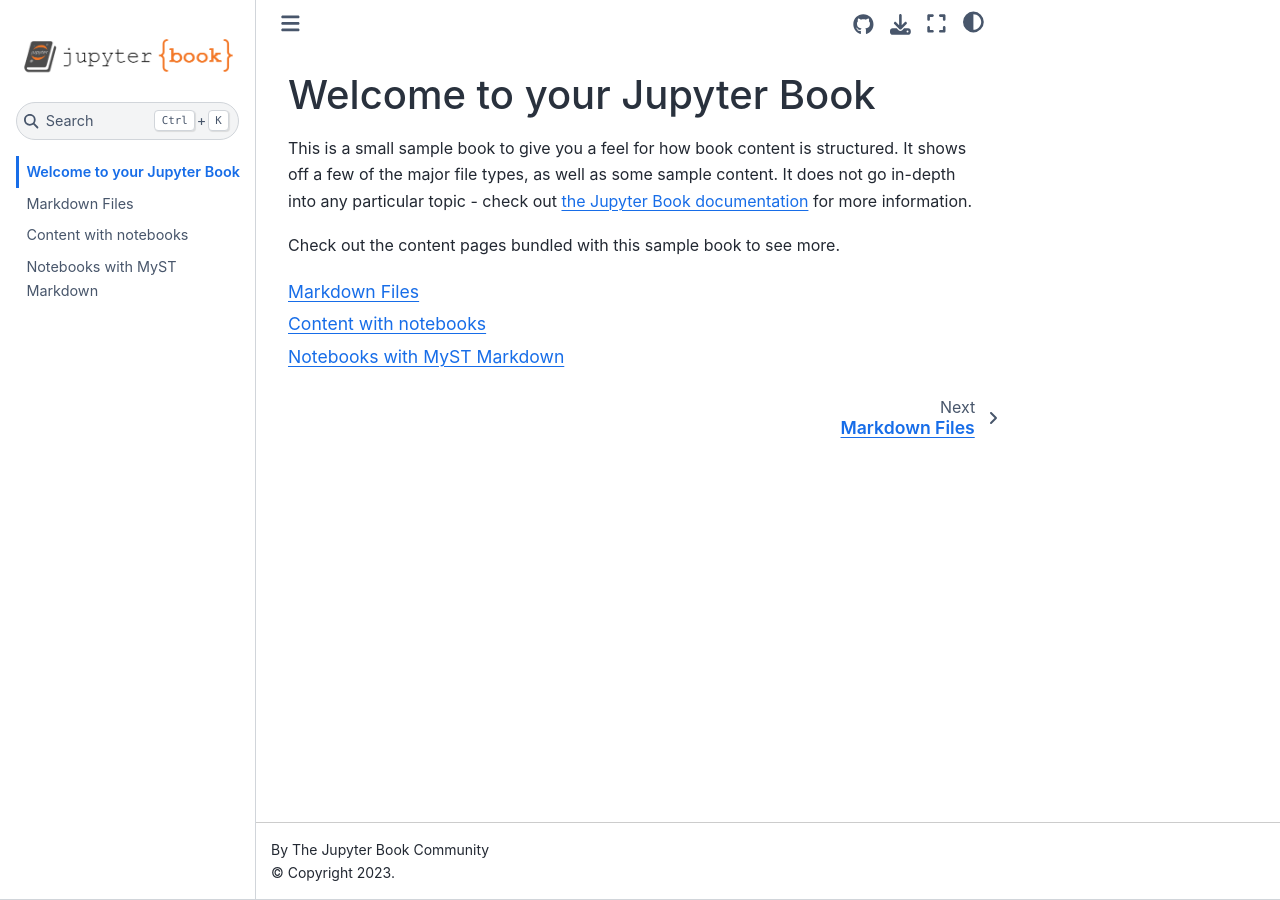
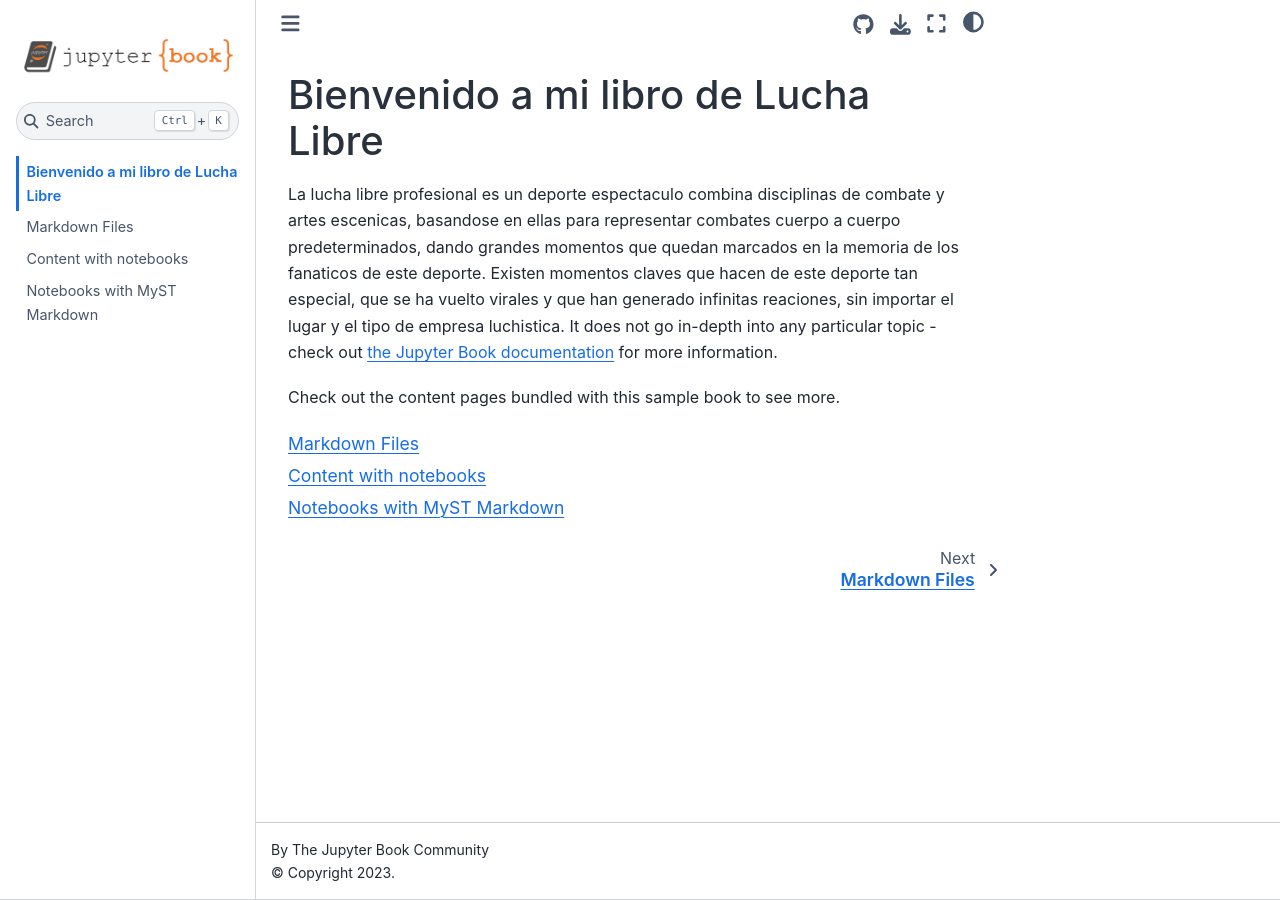
Before and after one commit to JeffersonQc/milibro, a Jupyter Book: the page built from intro.md, in a window 1280 px wide. Built offline with Jupyter Book 1.0.4 settings and Sphinx 7.4.7 and the Sphinx Book theme 1.1.4, drawn with Linux system fonts in a browser that asks for light colours.

Commit message:
archivos de milibro

```diff
--- a/intro.md
+++ b/intro.md
@@ -1,8 +1,7 @@
-# Welcome to your Jupyter Book
+# Bienvenido a mi libro de Lucha Libre
 
-This is a small sample book to give you a feel for how book content is
-structured.
-It shows off a few of the major file types, as well as some sample content.
+La lucha libre profesional es un deporte espectaculo combina disciplinas de combate y artes escenicas, basandose en ellas para representar combates cuerpo a cuerpo predeterminados, dando grandes momentos que quedan marcados en la memoria de los fanaticos de este deporte.
+Existen momentos claves que hacen de este deporte tan especial, que se ha vuelto virales y que han generado infinitas reaciones, sin importar el lugar y el tipo de empresa luchistica.
 It does not go in-depth into any particular topic - check out [the Jupyter Book documentation](https://jupyterbook.org) for more information.
 
 Check out the content pages bundled with this sample book to see more.
```
